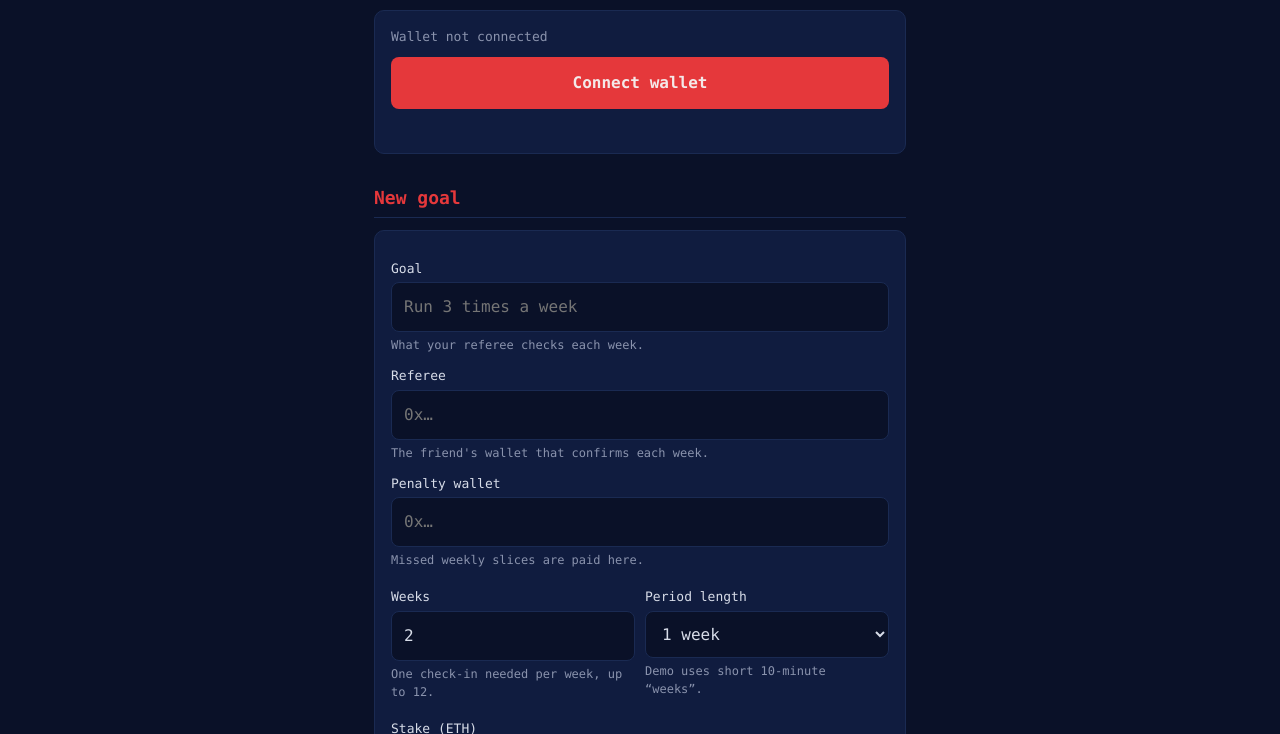
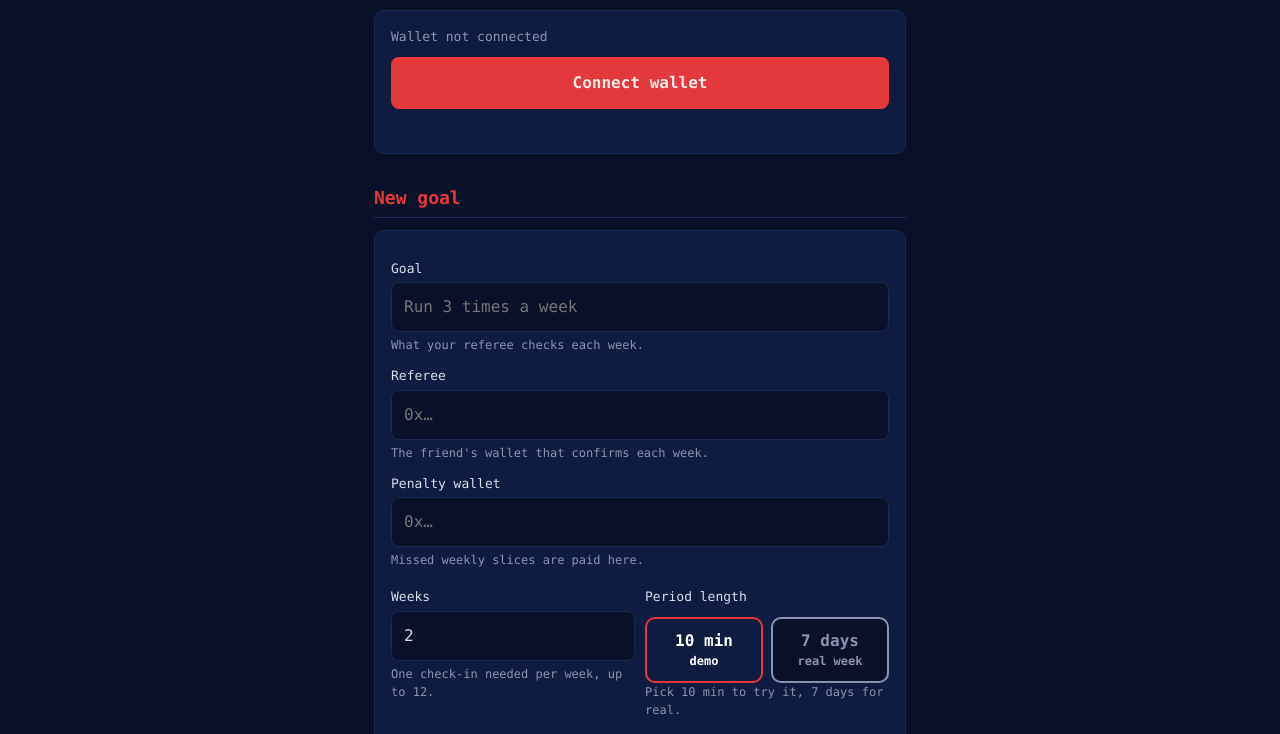
Before and after one commit to Afar88/stake, a plain HTML site: page docs/index.html in a window 1280 px wide. Shown: the part 184-918 px from the top of the page. Drawn offline with nearby package versions, Linux system fonts and the light colour scheme.

Commit message:
Replace period dropdown with big tap buttons, default to 10-minute demo
Co-Authored-By: Devin AI <158243242+devin-ai-integration[bot]@users.noreply.github.com>

```diff
--- a/docs/index.html
+++ b/docs/index.html
@@ -58,6 +58,10 @@
   }
   button:disabled { background: var(--navy3); color: var(--dim); cursor: default; }
   button.ghost { background: transparent; border: 1px solid var(--red); color: var(--red); }
+  .periodrow { display: flex; gap: 8px; }
+  .periodbtn { flex: 1; padding: 12px 4px; font-size: 16px; line-height: 1.2; background: var(--navy); border: 2px solid var(--dim); color: var(--dim); border-radius: 10px; }
+  .periodbtn small { font-size: 12px; }
+  .periodbtn.on { border-color: var(--red); color: #fff; background: var(--navy2); }
   input, select {
     width: 100%;
     background: var(--navy);
@@ -134,11 +138,12 @@
       </div>
       <div>
         <label>Period length</label>
-        <select id="f-period">
-          <option value="600">10 minutes (demo)</option>
-          <option value="604800" selected>1 week</option>
-        </select>
-        <p class="help">Demo uses short 10-minute “weeks”.</p>
+        <input type="hidden" id="f-period" value="600">
+        <div class="periodrow">
+          <button type="button" class="periodbtn on" data-v="600" id="pb-600">10 min<br><small>demo</small></button>
+          <button type="button" class="periodbtn" data-v="604800" id="pb-604800">7 days<br><small>real week</small></button>
+        </div>
+        <p class="help">Pick 10 min to try it, 7 days for real.</p>
       </div>
     </div>
     <label>Stake (ETH)</label>
@@ -429,6 +434,14 @@ $("create").onclick = async () => {
   }
 };
 
+document.querySelectorAll(".periodbtn").forEach(b => {
+  b.onclick = () => {
+    document.querySelectorAll(".periodbtn").forEach(x => x.classList.remove("on"));
+    b.classList.add("on");
+    $("f-period").value = b.dataset.v;
+  };
+});
+
 if (window.ethereum) {
   window.ethereum.on("accountsChanged", () => location.reload());
   window.ethereum.on("chainChanged", () => location.reload());
```
